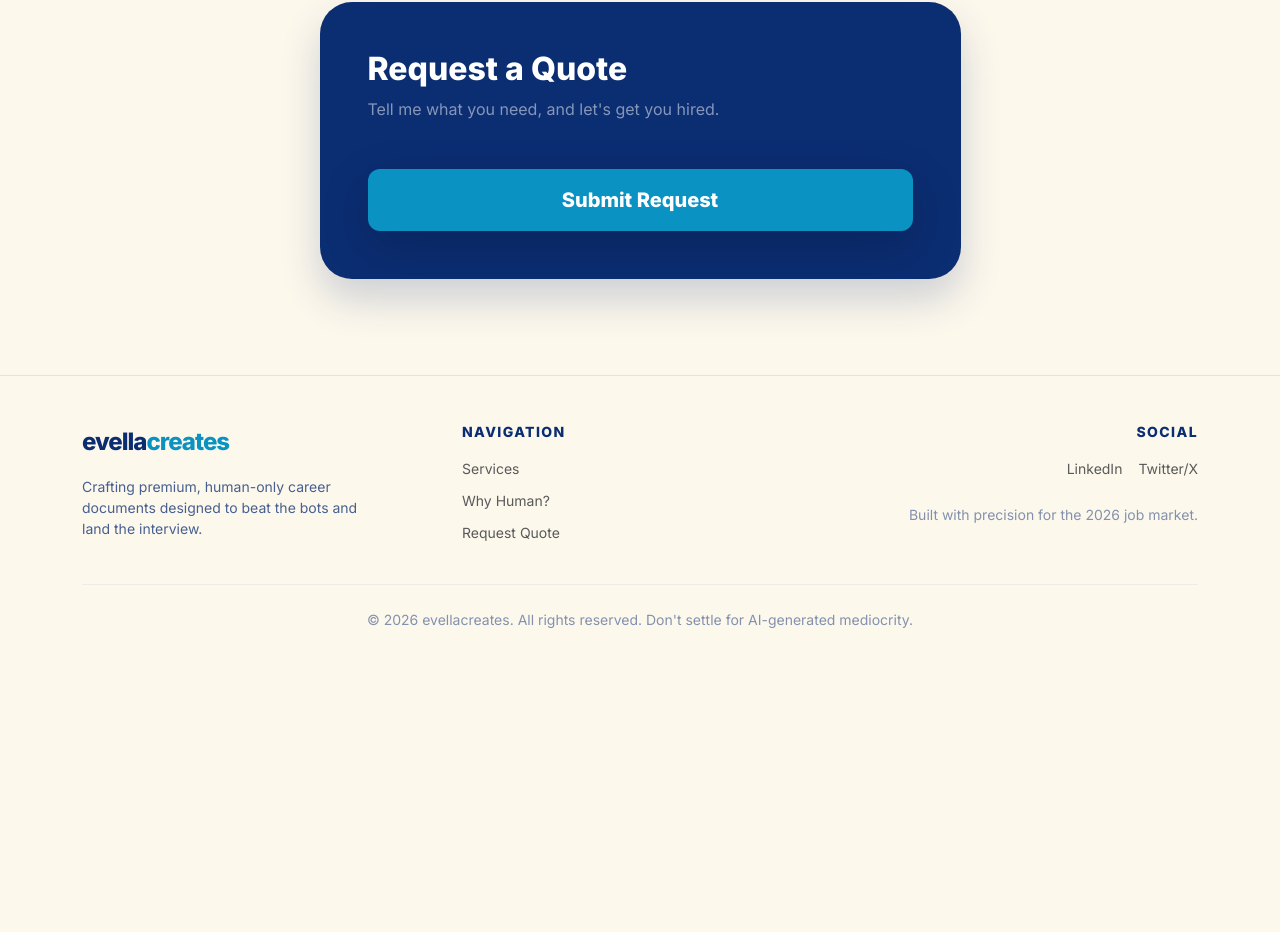
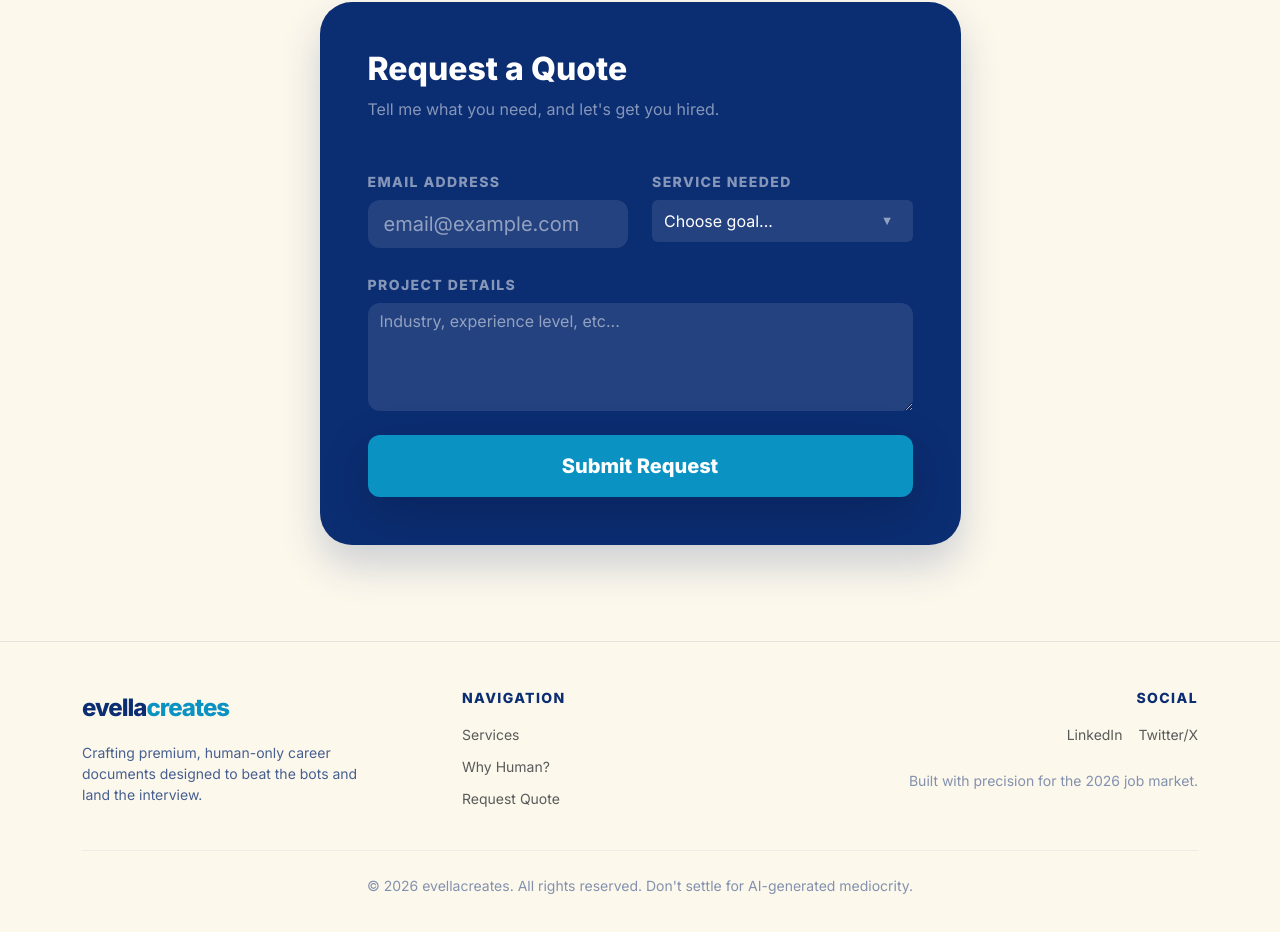
Before and after one commit to anjulaPerera/evellacreates, a Next.js app: page / in a window 1280 px wide. Shown: the part 2230-3162 px from the top of the page. Before the commit the page ends 2908 px from the top, so only its background shows below. Built offline with nearby package versions, Linux system fonts and the light colour scheme.

Commit message:
feat: connect contact form to Formspree API with state handling

```diff
--- a/src/app/globals.css
+++ b/src/app/globals.css
@@ -178,3 +178,8 @@ html {
   -webkit-backdrop-filter: blur(10px);
   border-bottom: 1px solid rgba(11, 45, 114, 0.05);
 }
+
+.form-input-custom:hover {
+  background-color: rgba(255, 255, 255, 0.15);
+  box-shadow: 0 0 10px rgba(9, 146, 194, 0.2);
+}
--- a/src/components/ContactForm.tsx
+++ b/src/components/ContactForm.tsx
@@ -3,16 +3,35 @@
 import React, { useState } from "react";
 
 export default function ContactForm() {
-  const [status, setStatus] = useState("");
+  const [status, setStatus] = useState<
+    "IDLE" | "SENDING" | "SUCCESS" | "ERROR"
+  >("IDLE");
 
   const handleSubmit = async (e: React.FormEvent<HTMLFormElement>) => {
     e.preventDefault();
-    setStatus("sending");
+    setStatus("SENDING");
 
-    // Simulate an API call
-    setTimeout(() => {
-      setStatus("success");
-    }, 1500);
+    const form = e.currentTarget;
+    const data = new FormData(form);
+
+    try {
+      const response = await fetch("https://formspree.io/f/xwvnkzgo", {
+        method: "POST",
+        body: data,
+        headers: {
+          Accept: "application/json",
+        },
+      });
+
+      if (response.ok) {
+        setStatus("SUCCESS");
+        form.reset();
+      } else {
+        setStatus("ERROR");
+      }
+    } catch (error) {
+      setStatus("ERROR");
+    }
   };
 
   return (
@@ -20,15 +39,15 @@ export default function ContactForm() {
       <div className="row justify-content-center">
         <div className="col-lg-7">
           <div className="contact-glass-card">
-            {status === "success" ? (
+            {status === "SUCCESS" ? (
               <div className="text-center py-5">
-                <h2 className="text-white fw-bold">Message Sent!</h2>
+                <h2 className="text-white fw-bold">Success!</h2>
                 <p className="text-white-50">
-                  I&apos;ll get back to you within 24 hours. Let&apos;s get you
-                  hired.
+                  Your request has been sent. I&apos;ll reach out within 24
+                  hours.
                 </p>
                 <button
-                  onClick={() => setStatus("")}
+                  onClick={() => setStatus("IDLE")}
                   className="btn btn-outline-light rounded-pill px-4 mt-3"
                 >
                   Send another
@@ -42,14 +61,80 @@ export default function ContactForm() {
                 </p>
 
                 <form onSubmit={handleSubmit}>
-                  {/* ... same input fields as before ... */}
+                  <div className="row">
+                    <div className="col-md-6 mb-4">
+                      <label
+                        htmlFor="email"
+                        className="text-white-50 small fw-bold mb-2 text-uppercase tracking-wider"
+                      >
+                        Email Address
+                      </label>
+                      <input
+                        id="email"
+                        name="email"
+                        type="email"
+                        className="form-control form-control-lg form-input-custom"
+                        placeholder="email@example.com"
+                        required
+                      />
+                    </div>
+                    <div className="col-md-6 mb-4">
+                      <label
+                        htmlFor="service"
+                        className="text-white-50 small fw-bold mb-2 text-uppercase tracking-wider"
+                      >
+                        Service Needed
+                      </label>
+                      <div className="custom-select-wrapper">
+                        <select
+                          id="service"
+                          name="service"
+                          className="form-select form-control-lg form-select-custom"
+                          required
+                          defaultValue=""
+                        >
+                          <option value="" disabled>
+                            Choose goal...
+                          </option>
+                          <optgroup label="Bundles">
+                            <option value="Full Suite">
+                              Full Suite (All 3)
+                            </option>
+                            <option value="Res+LI">Resume + LinkedIn</option>
+                          </optgroup>
+                        </select>
+                      </div>
+                    </div>
+                  </div>
+
+                  <div className="mb-4">
+                    <label
+                      htmlFor="message"
+                      className="text-white-50 small fw-bold mb-2 text-uppercase tracking-wider"
+                    >
+                      Project Details
+                    </label>
+                    <textarea
+                      id="message"
+                      name="message"
+                      className="form-control form-input-custom"
+                      rows={4}
+                      placeholder="Industry, experience level, etc..."
+                    ></textarea>
+                  </div>
+
                   <button
                     type="submit"
                     className="btn btn-lg w-100 py-3 fw-bold btn-evella-secondary shadow-lg"
-                    disabled={status === "sending"}
+                    disabled={status === "SENDING"}
                   >
-                    {status === "sending" ? "Sending..." : "Submit Request"}
+                    {status === "SENDING" ? "Processing..." : "Submit Request"}
                   </button>
+                  {status === "ERROR" && (
+                    <p className="text-danger small mt-3 text-center">
+                      Something went wrong. Please try again.
+                    </p>
+                  )}
                 </form>
               </>
             )}
```
